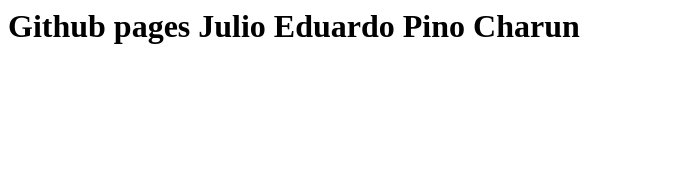
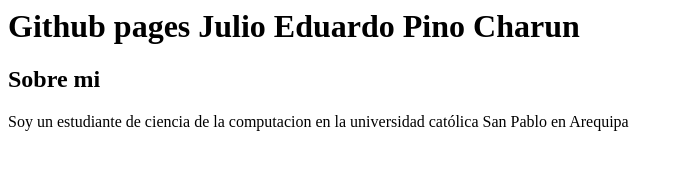
Before and after one commit to JulioiluJ/githubpageJulioEduardoPinoCharun, a plain HTML site: page index.html in a window 1280 px wide. Shown: the whole page, without its empty margins (0-683 px from the left). Drawn offline with Linux system fonts and the light colour scheme.

Commit message:
Añadido estructura básica

```diff
--- a/index.html
+++ b/index.html
@@ -1 +1,10 @@
-<h1>Github pages Julio Eduardo Pino Charun</h1>
+<html>
+    <body>
+        <main>
+            <h1>Github pages Julio Eduardo Pino Charun</h1>
+            <h2>Sobre mi</h2>
+            <!-- Test comment -->
+            <p>Soy un estudiante de ciencia de la computacion en la universidad católica San Pablo en Arequipa</p>
+        </main>
+    </body>
+</html>
```
